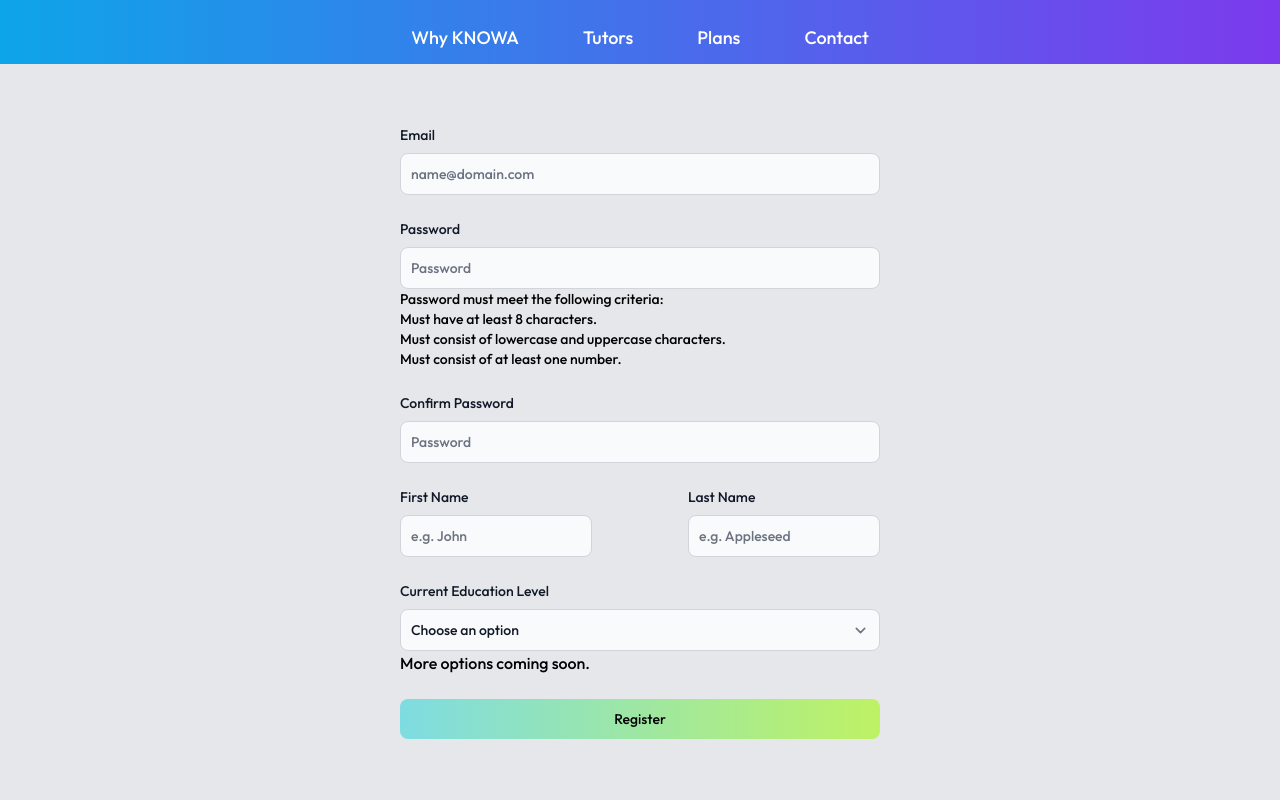
After one commit to syazwanj/knowa-mvp, a Flask app: page /register in a window 1280 px wide. The commit adds this page. Run offline with Flask 3, Linux system fonts and the light colour scheme; parts of the project's set-up code (start-up, migrations or seed data) failed here and were passed over.

Commit message:
Add registration frontend

```diff
--- a/server/app.py
+++ b/server/app.py
@@ -6,7 +6,7 @@ import pandas as pd
 from . import db
 
 print(__name__)
-main = Blueprint('main', __name__)
+main = Blueprint("main", __name__)
 # bp = Blueprint('node', static_url_path="../node_modules")
 # main = Flask(__name__, template_folder="../templates")
 # main.config['TEMPLATES_AUTO_RELOAD'] = True
@@ -20,41 +20,48 @@ main = Blueprint('main', __name__)
 @main.route("/")
 def demo():
     print("hello world")
-    return render_template('index.html')
+    return render_template("index.html")
 
 
 @main.route("/signin")
 def siginin():
-    return render_template('signin.html')
+    return render_template("signin.html")
 
 
 @main.route("/topics")
 def topics():
-    return render_template('topics.html')
+    return render_template("topics.html")
 
 
 @main.route("/questions")
 def questions():
-    return render_template('questions.html')
+    return render_template("questions.html")
+
+
+@main.route("/register")
+def register():
+    return render_template("registration.html")
 
 
 @main.route("/login", methods=["POST"])
 def start():
     if request.method == "POST":
         check_user_data_exists()
-        user_data = pd.read_csv('user_data.csv')
+        user_data = pd.read_csv("user_data.csv")
 
         # Check if it is a log in or sign up request
         login_request = False
-        if request.json.get('user_id'):
+        if request.json.get("user_id"):
             login_request = True
 
         if login_request:
             user_id_exists, user_info_dict = login_request_handler(
-                request.json.get('user_id'), user_data)
-        elif not login_request and request.json.get('name'):
+                request.json.get("user_id"), user_data
+            )
+        elif not login_request and request.json.get("name"):
             user_id_exists, user_info_dict = register_request_handler(
-                request.json.get('name'), user_data)
+                request.json.get("name"), user_data
+            )
         else:
             user_id_exists = False
             user_info_dict = {
@@ -63,9 +70,9 @@ def start():
             }
 
         resp = {
-            "name": user_info_dict['name'],
-            "user_id": user_info_dict['user_id'],
-            "user_id_exists": user_id_exists
+            "name": user_info_dict["name"],
+            "user_id": user_info_dict["user_id"],
+            "user_id_exists": user_id_exists,
         }
         return resp
 
@@ -73,12 +80,12 @@ def start():
 
 
 def check_user_data_exists():
-    if not os.path.exists('user_data.csv'):
+    if not os.path.exists("user_data.csv"):
         data = {
             "name": [],
             "user_id": [],
             "questions_correct": [],
-            "questions_attempted": []
+            "questions_attempted": [],
         }
         user_data = pd.DataFrame(data, index=None)
         user_data.to_csv("user_data.csv", index=None)
@@ -93,11 +100,13 @@ def login_request_handler(user_id, user_data_file: pd.DataFrame):
     user_id_exists = False
     user_info_dict = {"name": "", "user_id": ""}
     # To add input validation
-    if len(user_data_file.loc[user_data_file['user_id'] == int(user_id)]) > 0:
+    if len(user_data_file.loc[user_data_file["user_id"] == int(user_id)]) > 0:
         user_id_exists = True
         user_info_dict = {
-            "name": user_data_file.loc[user_data_file['user_id'] == int(user_id), 'name'].iloc[0],
-            "user_id": user_id
+            "name": user_data_file.loc[
+                user_data_file["user_id"] == int(user_id), "name"
+            ].iloc[0],
+            "user_id": user_id,
         }
 
     return user_id_exists, user_info_dict
@@ -106,7 +115,7 @@ def login_request_handler(user_id, user_data_file: pd.DataFrame):
 def register_request_handler(name, user_data_file):
     # Generate a user id
     random_user_id = random.randint(1000, 9999)
-    while random_user_id in user_data_file['user_id']:
+    while random_user_id in user_data_file["user_id"]:
         random_user_id = random.randint(1000, 9999)
 
     # Write the user info into the dataframe
@@ -114,12 +123,11 @@ def register_request_handler(name, user_data_file):
         "name": name,
         "user_id": random_user_id,
         "questions_correct": 0,
-        "questions_attempted": 0
+        "questions_attempted": 0,
     }
 
-    user_data_file.loc[len(user_data_file)] = [
-        item for item in user_info_dict.values()]
-    user_data_file.to_csv('user_data.csv', index=None)
+    user_data_file.loc[len(user_data_file)] = [item for item in user_info_dict.values()]
+    user_data_file.to_csv("user_data.csv", index=None)
 
     return True, user_info_dict
 
--- /dev/null
+++ b/static/src/register.js
@@ -0,0 +1,97 @@
+// Get input elements
+emailInput = document.getElementById("email");
+pwInput = document.getElementById("password");
+pwCfmInput = document.getElementById("passwordcfm");
+regButton = document.getElementById("register-button");
+
+function emailValidator() {
+  // Per the RFC5322 standard
+  const validRegex =
+    /(?:[a-z0-9!#$%&'*+/=?^_`{|}~-]+(?:\.[a-z0-9!#$%&'*+/=?^_`{|}~-]+)*|"(?:[\x01-\x08\x0b\x0c\x0e-\x1f\x21\x23-\x5b\x5d-\x7f]|\\[\x01-\x09\x0b\x0c\x0e-\x7f])*")@(?:(?:[a-z0-9](?:[a-z0-9-]*[a-z0-9])?\.)+[a-z0-9](?:[a-z0-9-]*[a-z0-9])?|\[(?:(?:25[0-5]|2[0-4][0-9]|[01]?[0-9][0-9]?)\.){3}(?:25[0-5]|2[0-4][0-9]|[01]?[0-9][0-9]?|[a-z0-9-]*[a-z0-9]:(?:[\x01-\x08\x0b\x0c\x0e-\x1f\x21-\x5a\x53-\x7f]|\\[\x01-\x09\x0b\x0c\x0e-\x7f])+)\])/;
+  if (emailInput.value.match(validRegex)) {
+    console.log("Match!");
+    elementClassAlter(emailInput, true);
+    return true;
+  } else {
+    console.log("Not a match");
+    elementClassAlter(emailInput, false);
+    return false;
+  }
+}
+
+function pwValidator() {
+  const lengthRegex = /^.{8,}$/;
+  const numberRegex = /[0-9]/;
+  const lowerRegex = /[a-z]/;
+  const upperRegex = /[A-Z]/;
+
+  let lengthValid = pwInput.value.match(lengthRegex);
+  let numValid = pwInput.value.match(numberRegex);
+  let lowUppValid =
+    pwInput.value.match(lowerRegex) && pwInput.value.match(upperRegex);
+  elementArr = ["#pw-min-char", "#pw-lower-upper", "#pw-special-number"];
+
+  // Set all to red by default
+  for (let elem of elementArr) {
+    document.querySelector(elem).classList.remove("text-green-500");
+    document.querySelector(elem).classList.add("text-red-500");
+  }
+
+  if (lengthValid) {
+    document.querySelector("#pw-min-char").classList.add("text-green-500");
+  }
+  if (numValid) {
+    document
+      .querySelector("#pw-special-number")
+      .classList.add("text-green-500");
+  }
+  if (lowUppValid) {
+    document.querySelector("#pw-lower-upper").classList.add("text-green-500");
+  }
+  return lengthValid && numValid && lowUppValid;
+}
+
+function pwCfmValidator() {
+  if (pwCfmInput.value != pwInput.value) {
+    elementClassAlter(pwCfmInput, false);
+  } else {
+    elementClassAlter(pwCfmInput, true);
+  }
+
+  return pwCfmInput.value == pwInput.value;
+}
+
+function elementClassAlter(element, valid) {
+  if (valid) {
+    element.classList.add("bg-gray-50");
+    element.classList.add("focus:ring-primary-600");
+    element.classList.add("focus:border-primary-600");
+    element.classList.remove("bg-red-200");
+    element.classList.remove("focus:ring-red-600");
+    element.classList.remove("focus:border-red-600");
+  } else {
+    element.classList.remove("bg-gray-50");
+    element.classList.remove("focus:ring-primary-600");
+    element.classList.remove("focus:border-primary-600");
+    element.classList.add("bg-red-200");
+    element.classList.add("focus:ring-red-600");
+    element.classList.add("focus:border-red-600");
+  }
+}
+
+function sendRegister() {
+  let allOk = emailValidator() && pwValidator() && pwCfmValidator();
+  if (!allOk) {
+    console.log("email:" + emailValidator());
+    console.log("pw:" + pwValidator());
+    console.log("pwCfm:" + pwCfmValidator());
+    alert("One or more fields invalid.");
+  } else {
+    alert("all good");
+  }
+}
+
+emailInput.addEventListener("input", emailValidator);
+pwInput.addEventListener("input", pwValidator);
+pwCfmInput.addEventListener("input", pwCfmValidator);
+regButton.addEventListener("click", sendRegister);
--- a/static/style_tw.css
+++ b/static/style_tw.css
@@ -2126,6 +2159,14 @@ hr {
   padding: 0;
 }
 
+/* registration.html */
+
+.pw-criteria {
+  font-size: 0.875rem /* 14px */;
+  line-height: 1.25rem /* 20px */;
+  font-weight: 500;
+}
+
 /* signin.html */
 
 /* #social-buttons button {
--- a/tailwind.config.js
+++ b/tailwind.config.js
@@ -1,6 +1,10 @@
 /** @type {import('tailwindcss').Config} */
 module.exports = {
-  content: ["./templates/*.html", "./node_modules/flowbite/**/*.js"],
+  content: [
+    "./templates/*.html",
+    "./node_modules/flowbite/**/*.js",
+    "./static/src/*.js",
+  ],
   theme: {
     extend: {},
   },
--- /dev/null
+++ b/templates/registration.html
@@ -0,0 +1,150 @@
+<!DOCTYPE html>
+<html lang="en">
+  <head>
+    <meta charset="UTF-8" />
+    <meta http-equiv="X-UA-Compatible" content="IE=edge" />
+    <meta name="viewport" content="width=device-width, initial-scale=1.0" />
+    <link rel="stylesheet" href={{ url_for('static', filename='style_tw.css')
+    }}>
+    <link rel="preconnect" href="https://fonts.googleapis.com" />
+    <link rel="preconnect" href="https://fonts.gstatic.com" crossorigin />
+    <link
+      href="https://fonts.googleapis.com/css2?family=Outfit:wght@500&display=swap"
+      rel="stylesheet"
+    />
+    <title>Registration</title>
+  </head>
+  <body>
+    <div class="relative isolate h-screen radial-blue">
+      <header
+        class="fixed min-w-full bg-gradient-to-r from-sky-500 to-violet-600 m-0 h-16 z-10"
+      >
+        <div class="w-6/12 mx-auto text-white py-6">
+          <ul class="flex flex-row justify-center items-center text-lg">
+            <li><a href="#">Why KNOWA</a></li>
+            <li><a href="#">Tutors</a></li>
+            <li><a href="#">Plans</a></li>
+            <li><a href="#">Contact</a></li>
+          </ul>
+        </div>
+      </header>
+      <main class="absolute pt-16 flex w-full h-full z-0 bg-gray-200">
+        <div
+          id="content-div"
+          class="w-3/4 mx-auto flex justify-center items-center"
+        >
+          <form method="post" action="#" class="w-1/2 space-y-4 md:space-y-6">
+            <div class="">
+              <label
+                for="email"
+                class="block mb-2 text-sm font-medium text-gray-900 dark:text-white"
+                >Email</label
+              >
+              <input
+                type="email"
+                name="email"
+                id="email"
+                class="bg-gray-50 border border-gray-300 text-gray-900 sm:text-sm rounded-lg focus:ring-primary-600 focus:border-primary-600 block w-full p-2.5 dark:bg-gray-700 dark:border-gray-600 dark:placeholder-gray-400 dark:text-white dark:focus:ring-blue-500 dark:focus:border-blue-500"
+                placeholder="name@domain.com"
+                required=""
+              />
+            </div>
+            <div class="">
+              <label
+                for="password"
+                class="block mb-2 text-sm font-medium text-gray-900 dark:text-white"
+                >Password</label
+              >
+              <input
+                type="password"
+                name="password"
+                id="password"
+                class="bg-gray-50 border border-gray-300 text-gray-900 sm:text-sm rounded-lg focus:ring-primary-600 focus:border-primary-600 block w-full p-2.5 dark:bg-gray-700 dark:border-gray-600 dark:placeholder-gray-400 dark:text-white dark:focus:ring-blue-500 dark:focus:border-blue-500"
+                placeholder="Password"
+                required=""
+              />
+              <p class="text-sm font-medium">
+                Password must meet the following criteria:
+                <ul>
+                  <li class="pw-criteria" id="pw-min-char">Must have at least 8 characters.</li>
+                  <li class="pw-criteria" id="pw-lower-upper">Must consist of lowercase and uppercase characters.</li>
+                  <li class="pw-criteria" id="pw-special-number">Must consist of at least one number.</li>
+                </ul>
+              </p>
+            </div>
+            <div class="">
+              <label
+                for="passwordcfm"
+                class="block mb-2 text-sm font-medium text-gray-900 dark:text-white"
+                >Confirm Password</label
+              >
+              <input
+                type="password"
+                name="passwordcfm"
+                id="passwordcfm"
+                class="bg-gray-50 border border-gray-300 text-gray-900 sm:text-sm rounded-lg focus:ring-primary-600 focus:border-primary-600 block w-full p-2.5 dark:bg-gray-700 dark:border-gray-600 dark:placeholder-gray-400 dark:text-white dark:focus:ring-blue-500 dark:focus:border-blue-500"
+                placeholder="Password"
+                required=""
+              />
+            </div>
+            <div class="flex justify-between">
+              <div class="w-2/5">
+                <label
+                  for="firstname"
+                  class="block mb-2 text-sm font-medium text-gray-900 dark:text-white"
+                  >First Name</label
+                >
+                <input
+                  type="text"
+                  name="firstname"
+                  id="firstname"
+                  class="bg-gray-50 border border-gray-300 text-gray-900 sm:text-sm rounded-lg focus:ring-primary-600 focus:border-primary-600 block w-full p-2.5 dark:bg-gray-700 dark:border-gray-600 dark:placeholder-gray-400 dark:text-white dark:focus:ring-blue-500 dark:focus:border-blue-500"
+                  placeholder="e.g. John"
+                  required=""
+                />
+              </div>
+              <div class="w-2/5">
+                <label
+                  for="lastname"
+                  class="block mb-2 text-sm font-medium text-gray-900 dark:text-white"
+                  >Last Name</label
+                >
+                <input
+                  type="text"
+                  name="lastname"
+                  id="lastname"
+                  class="bg-gray-50 border border-gray-300 text-gray-900 sm:text-sm rounded-lg focus:ring-primary-600 focus:border-primary-600 block w-full p-2.5 dark:bg-gray-700 dark:border-gray-600 dark:placeholder-gray-400 dark:text-white dark:focus:ring-blue-500 dark:focus:border-blue-500"
+                  placeholder="e.g. Appleseed"
+                  required=""
+                />
+              </div>
+            </div>
+            <div class="">
+              <label
+                for="educationlevel"
+                class="block mb-2 text-sm font-medium text-gray-900 dark:text-white"
+                >Current Education Level</label
+              >
+              <select
+                id="countries"
+                class="bg-gray-50 border border-gray-300 text-gray-900 text-sm rounded-lg focus:ring-blue-500 focus:border-blue-500 block w-full p-2.5 dark:bg-gray-700 dark:border-gray-600 dark:placeholder-gray-400 dark:text-white dark:focus:ring-blue-500 dark:focus:border-blue-500"
+              >
+                <option selected>Choose an option</option>
+                <option value="P6">Primary 6</option>
+              </select>
+              More options coming soon.
+            </div>
+            <button
+            type="button"
+            id="register-button"
+            class="w-full text-black bg-gradient-to-r from-teal-300 to-lime-300 hover:opacity-90 focus:ring-4 focus:outline-none focus:ring-primary-300 font-medium rounded-lg text-sm px-5 py-2.5 text-center dark:bg-primary-600 dark:hover:bg-primary-700 dark:focus:ring-primary-800"
+          >
+            Register
+          </button>
+          </form>
+        </div>
+      </main>
+    </div>
+    <script type="text/javascript" src={{ url_for('static', filename='src/register.js')}}></script>
+  </body>
+</html>
--- a/templates/signin.html
+++ b/templates/signin.html
@@ -121,7 +121,7 @@
                       >
                         Don’t have an account yet?
                         <a
-                          href="#"
+                          href="/register"
                           class="font-medium text-primary-600 hover:underline dark:text-primary-500"
                           >Sign up</a
                         >
```
Also changed, not shown: other parts of static/style_tw.css (+53 -0 lines), static/style.css (+7 -0 lines), 1 other file.
